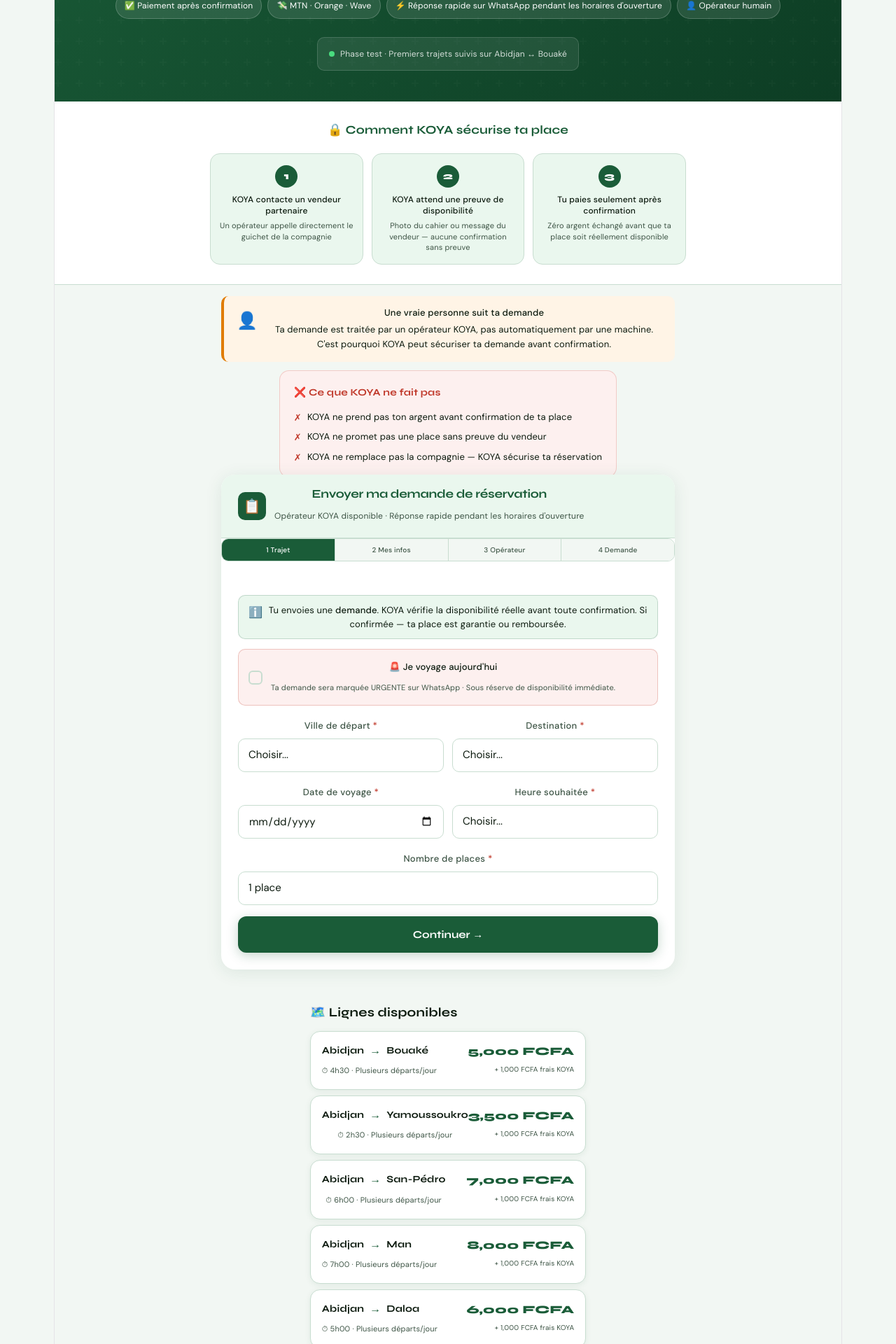
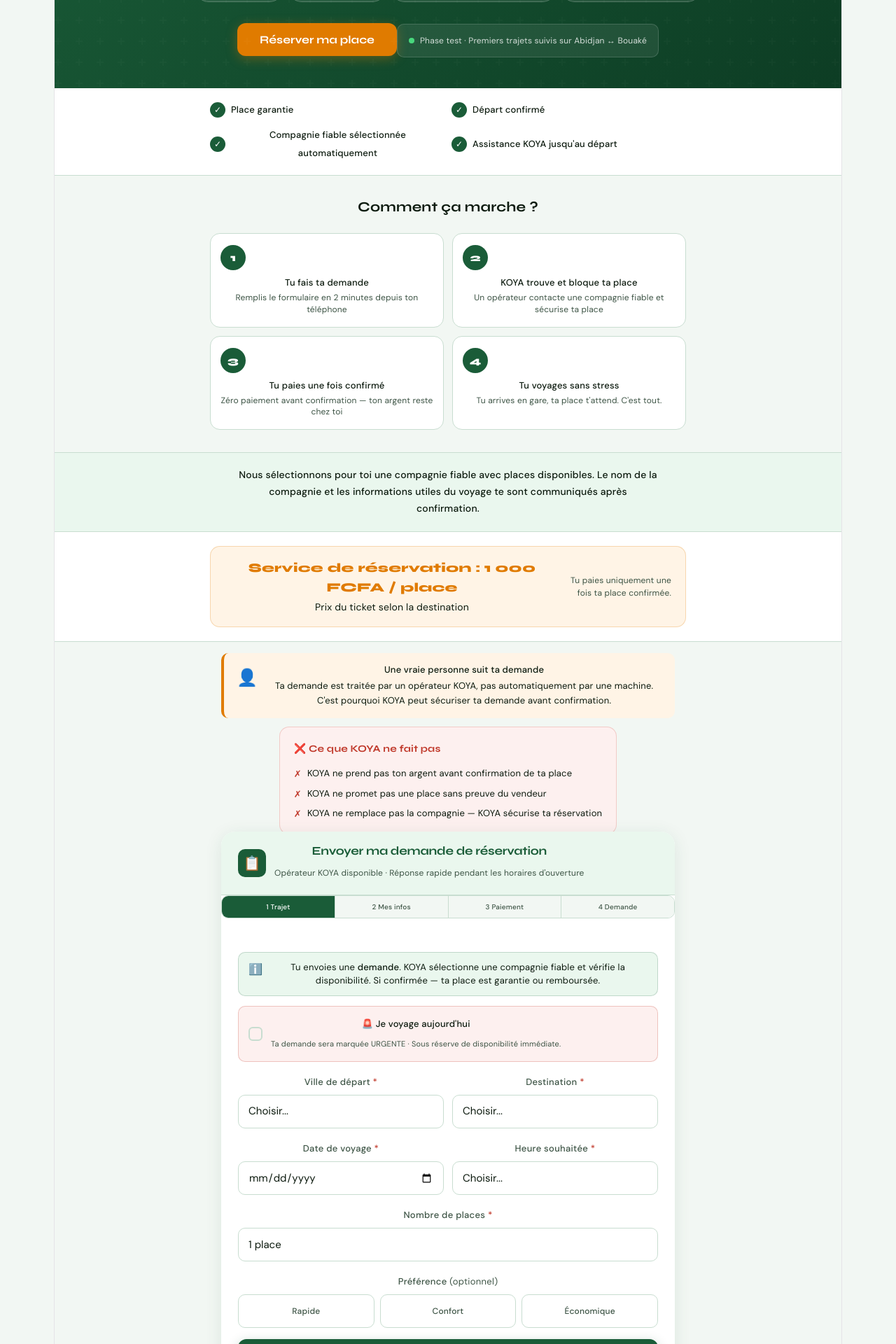
Before and after one commit to Dezcoucou/koya-mvp, a React (Vite) app: page / in a window 1280 px wide. Shown: the part 400-2320 px from the top of the page at 70% size. Built offline with nearby package versions, Linux system fonts and the light colour scheme.

Commit message:
KOYA MVP v9

```diff
--- a/src/App.tsx
+++ b/src/App.tsx
@@ -13,6 +13,7 @@
 const CITIES    = ["Abidjan","Bouaké","Yamoussoukro","San-Pédro","Man","Daloa"];
 const HOURS     = ["06h00","06h30","07h00","08h00","09h00","10h00","12h00","13h00","14h00","15h00"];
 const OPERATORS = ["Orange Money","MTN Money","Wave","Moov Money"];
+const PREFS     = ["Rapide","Confort","Économique"];
 const KOYA_FEES = 1000;
 const KOYA_WA   = "2250142299949";
 
@@ -25,26 +26,11 @@
 
 function formatTel(tel) {
   if (!tel || !tel.trim()) return "Non renseigné";
-  // Nettoyer — garder uniquement les chiffres
   let digits = tel.replace(/\D/g, "");
-  // Si commence par 225 → déjà avec indicatif
-  if (digits.startsWith("225")) {
-    digits = digits.slice(3);
-  }
-  // Si commence par 00225
-  if (digits.startsWith("00225")) {
-    digits = digits.slice(5);
-  }
-  // On a maintenant les 10 chiffres locaux CI
-  // Format : +225 XX XX XX XX XX
-  if (digits.length === 10) {
-    return "+225 " + digits.slice(0,2) + " " + digits.slice(2,4) + " " + digits.slice(4,6) + " " + digits.slice(6,8) + " " + digits.slice(8,10);
-  }
-  // Si 8 chiffres (ancien format CI)
-  if (digits.length === 8) {
-    return "+225 " + digits.slice(0,2) + " " + digits.slice(2,4) + " " + digits.slice(4,6) + " " + digits.slice(6,8);
-  }
-  // Sinon retourner tel quel avec indicatif
+  if (digits.startsWith("225")) digits = digits.slice(3);
+  if (digits.startsWith("00225")) digits = digits.slice(5);
+  if (digits.length === 10) return "+225 " + digits.slice(0,2) + " " + digits.slice(2,4) + " " + digits.slice(4,6) + " " + digits.slice(6,8) + " " + digits.slice(8,10);
+  if (digits.length === 8)  return "+225 " + digits.slice(0,2) + " " + digits.slice(2,4) + " " + digits.slice(4,6) + " " + digits.slice(6,8);
   return "+225 " + digits;
 }
 
@@ -52,6 +38,7 @@
   const urgent = form.urgent ? "URGENT - Voyage aujourd'hui\n\n" : "";
   const tel = "Tel : " + formatTel(form.phone);
   const besoin = form.besoin ? `\nBesoin : ${form.besoin}` : "";
+  const pref = form.pref ? `\nPréférence : ${form.pref}` : "";
   const lines = [
     urgent + "Demande KOYA - " + code,
     "",
@@ -64,14 +51,14 @@
     "Places : " + form.seats,
     "",
     "Montant estime : " + total.toLocaleString() + " FCFA",
-    "(ticket + 1 000 FCFA frais KOYA par place)",
+    "(ticket + 1 000 FCFA service de réservation par place)",
     "Operateur : " + form.operator,
     besoin,
+    pref,
     "",
     "En attente de confirmation de disponibilite.",
   ];
-  const msg = lines.join("\n");
-  return "https://wa.me/" + KOYA_WA + "?text=" + encodeURIComponent(msg);
+  return "https://wa.me/" + KOYA_WA + "?text=" + encodeURIComponent(lines.join("\n"));
 }
 
 const css = `
@@ -111,6 +98,45 @@
 .hero-chips{display:flex;flex-wrap:wrap;gap:8px;justify-content:center;margin-bottom:10px}
 .chip{background:rgba(255,255,255,.10);border:1px solid rgba(255,255,255,.20);color:#fff;
   font-size:12px;padding:5px 12px;border-radius:20px;display:flex;align-items:center;gap:5px}
+.hero-cta{display:inline-block;margin-top:20px;background:var(--o);color:#fff;
+  font-family:'Syne',sans-serif;font-size:16px;font-weight:700;padding:14px 32px;
+  border-radius:12px;border:none;cursor:pointer;box-shadow:0 4px 16px rgba(224,123,0,.35);
+  transition:all .2s}
+.hero-cta:hover{background:#C96F00;transform:translateY(-1px)}
+
+/* CONFIANCE BAND */
+.confiance-band{background:var(--w);border-bottom:1px solid var(--bd);padding:18px 16px}
+.confiance-inner{max-width:680px;margin:0 auto;display:grid;grid-template-columns:repeat(2,1fr);gap:10px}
+.conf-item{display:flex;align-items:center;gap:8px;font-size:13px;font-weight:500;color:var(--dk)}
+.conf-check{width:22px;height:22px;border-radius:50%;background:var(--g);color:#fff;
+  display:flex;align-items:center;justify-content:center;font-size:12px;flex-shrink:0}
+
+/* HOW IT WORKS */
+.how-section{background:var(--lite);padding:32px 16px}
+.how-inner{max-width:680px;margin:0 auto}
+.how-title{font-family:'Syne',sans-serif;font-size:20px;font-weight:700;color:var(--dk);
+  text-align:center;margin-bottom:24px}
+.how-steps{display:grid;grid-template-columns:repeat(2,1fr);gap:12px}
+.how-step{background:var(--w);border:1.5px solid var(--bd);border-radius:14px;
+  padding:16px 14px;position:relative}
+.how-num{width:36px;height:36px;border-radius:50%;background:var(--g);color:#fff;
+  font-family:'Syne',sans-serif;font-weight:800;font-size:15px;
+  display:flex;align-items:center;justify-content:center;margin-bottom:10px}
+.how-step-title{font-size:13px;font-weight:700;color:var(--dk);margin-bottom:4px;line-height:1.3}
+.how-step-desc{font-size:12px;color:var(--mid);line-height:1.4}
+
+/* POSITIONING */
+.positioning-band{background:var(--lg);border-top:1.5px solid var(--bd);border-bottom:1.5px solid var(--bd);
+  padding:20px 16px;text-align:center}
+.positioning-text{max-width:600px;margin:0 auto;font-size:14px;color:var(--dk);line-height:1.7;font-weight:500}
+
+/* PRICE BAND */
+.price-band{background:var(--w);padding:20px 16px;border-bottom:1px solid var(--bd)}
+.price-band-inner{max-width:680px;margin:0 auto;display:flex;align-items:center;justify-content:space-between;
+  background:var(--lo);border:1.5px solid rgba(224,123,0,.25);border-radius:14px;padding:16px 20px}
+.price-band-left{font-size:14px;color:var(--dk);line-height:1.6}
+.price-band-left strong{display:block;font-family:'Syne',sans-serif;font-size:18px;font-weight:800;color:var(--o);margin-bottom:2px}
+.price-band-right{font-size:12px;color:var(--mid);text-align:right;max-width:160px;line-height:1.5}
 
 /* PROOF SOCIALE */
 .proof-bar{background:rgba(255,255,255,.08);border:1px solid rgba(255,255,255,.15);
@@ -119,20 +145,6 @@
 .proof-dot{width:8px;height:8px;border-radius:50%;background:#4ADE80;flex-shrink:0;
   animation:pulse 2s infinite}
 @keyframes pulse{0%,100%{opacity:1}50%{opacity:.4}}
-
-/* HOW IT WORKS */
-.how-section{background:var(--w);border-bottom:1px solid var(--bd);padding:28px 16px}
-.how-inner{max-width:680px;margin:0 auto}
-.how-title{font-family:'Syne',sans-serif;font-size:17px;font-weight:700;color:var(--g);
-  text-align:center;margin-bottom:20px;display:flex;align-items:center;justify-content:center;gap:8px}
-.how-steps{display:grid;grid-template-columns:repeat(3,1fr);gap:12px}
-.how-step{background:var(--lg);border:1.5px solid var(--bd);border-radius:14px;
-  padding:16px 12px;text-align:center}
-.how-num{width:32px;height:32px;border-radius:50%;background:var(--g);color:#fff;
-  font-family:'Syne',sans-serif;font-weight:800;font-size:14px;
-  display:flex;align-items:center;justify-content:center;margin:0 auto 10px}
-.how-step-title{font-size:12px;font-weight:700;color:var(--dk);margin-bottom:6px;line-height:1.3}
-.how-step-desc{font-size:11px;color:var(--mid);line-height:1.4}
 
 /* HUMAN BLOC */
 .human-bar{background:var(--lo);border-left:4px solid var(--o);border-radius:10px;
@@ -184,6 +196,12 @@
 .field input:focus,.field select:focus,.field textarea:focus{border-color:var(--g);box-shadow:0 0 0 3px rgba(26,92,56,.10)}
 .field input::placeholder,.field textarea::placeholder{color:#9BAAA0}
 .row{display:grid;grid-template-columns:1fr 1fr;gap:12px}
+
+/* PREF GRID */
+.pref-grid{display:grid;grid-template-columns:repeat(3,1fr);gap:8px;margin-bottom:16px}
+.pref-opt{border:1.5px solid var(--bd);border-radius:10px;padding:10px 8px;
+  cursor:pointer;transition:all .2s;text-align:center;font-size:12px;font-weight:600;color:var(--mid)}
+.pref-opt.sel{border-color:var(--g);background:var(--lg);color:var(--g)}
 
 /* URGENT TOGGLE */
 .urgent-toggle{display:flex;align-items:center;gap:12px;background:var(--lr);
@@ -246,6 +264,14 @@
 .wa-mandatory{font-size:12px;color:var(--r);font-weight:600;text-align:center;
   margin-top:8px;margin-bottom:16px;display:flex;align-items:center;justify-content:center;gap:5px}
 
+/* CTA FINAL */
+.cta-final{max-width:680px;margin:0 auto 40px;padding:0 16px}
+.cta-final-btn{width:100%;height:60px;background:var(--g);color:#fff;border:none;
+  border-radius:14px;font-family:'Syne',sans-serif;font-size:17px;font-weight:800;
+  cursor:pointer;display:flex;align-items:center;justify-content:center;gap:10px;
+  box-shadow:0 6px 20px rgba(26,92,56,.30);transition:all .2s}
+.cta-final-btn:hover{background:var(--g2);transform:translateY(-1px)}
+
 /* SUCCESS */
 .success-wrap{padding:32px 24px;text-align:center}
 .success-icon{width:76px;height:76px;background:var(--lg);border-radius:50%;
@@ -306,22 +332,24 @@
 @media(max-width:480px){
   .row{grid-template-columns:1fr}
   .payment-grid{grid-template-columns:1fr}
+  .pref-grid{grid-template-columns:repeat(3,1fr)}
   .card-body{padding:18px}
   .how-steps{grid-template-columns:1fr}
+  .confiance-inner{grid-template-columns:1fr}
   .hero{padding:36px 16px 32px}
   .step{font-size:9px;padding:7px 3px}
 }
 `;
 
 export default function KoyaMVP() {
-  const [step, setStep]   = useState(1);
-  const [form, setForm]   = useState({
+  const [step, setStep] = useState(1);
+  const [form, setForm] = useState({
     from:"",to:"",date:"",hour:"",seats:"1",
-    name:"",phone:"",operator:"",besoin:"",urgent:false
+    name:"",phone:"",operator:"",besoin:"",pref:"",urgent:false
   });
-  const [err,  setErr]    = useState("");
-  const [code, setCode]   = useState("");
-  const [busy, setBusy]   = useState(false);
+  const [err,  setErr]  = useState("");
+  const [code, setCode] = useState("");
+  const [busy, setBusy] = useState(false);
 
   const line  = LINES.find(l => l.from === form.from && l.to === form.to);
   const seats = parseInt(form.seats) || 1;
@@ -340,8 +368,7 @@
       if (!form.hour)            return "Choisis une heure souhaitée.";
     }
     if (step === 2) {
-      if (!form.name.trim())                          return "Entre ton nom complet.";
-      // téléphone facultatif
+      if (!form.name.trim()) return "Entre ton nom complet.";
     }
     if (step === 3) {
       if (!form.operator) return "Choisis ton opérateur Mobile Money.";
@@ -363,7 +390,7 @@
 
   function reset() {
     setStep(1);
-    setForm({from:"",to:"",date:"",hour:"",seats:"1",name:"",phone:"",operator:"",besoin:"",urgent:false});
+    setForm({from:"",to:"",date:"",hour:"",seats:"1",name:"",phone:"",operator:"",besoin:"",pref:"",urgent:false});
     setCode(""); setErr("");
   }
 
@@ -372,7 +399,11 @@
     setTimeout(() => document.getElementById("form-anchor")?.scrollIntoView({behavior:"smooth"}), 80);
   }
 
-  const STEP_LABELS = ["Trajet","Mes infos","Opérateur","Demande"];
+  function scrollToForm() {
+    document.getElementById("form-anchor")?.scrollIntoView({behavior:"smooth"});
+  }
+
+  const STEP_LABELS = ["Trajet","Mes infos","Paiement","Demande"];
 
   return (
     <>
@@ -386,44 +417,81 @@
 
       {/* HERO */}
       <div className="hero">
-        <div className="hero-tag">✈ Voyage sans stress</div>
-        <h1>Réserve ton car<br/>depuis ton <em>téléphone</em></h1>
+        <div className="hero-tag">🚌 Service de réservation</div>
+        <h1>Réserve ta place<br/>sans te <em>déplacer</em></h1>
         <p className="hero-sub">
-          Envoie ta demande en 2 minutes. Un opérateur KOYA vérifie
-          la disponibilité réelle. Tu paies seulement après confirmation.
+          On s'occupe de trouver ta place et de la sécuriser pour toi.
         </p>
         <div className="hero-chips">
-          <div className="chip">✅ Paiement après confirmation</div>
-          <div className="chip">💸 MTN · Orange · Wave</div>
-          <div className="chip">⚡ Réponse rapide sur WhatsApp pendant les horaires d'ouverture</div>
-          <div className="chip">👤 Opérateur humain</div>
+          <div className="chip">✅ Place garantie</div>
+          <div className="chip">✅ Départ confirmé</div>
+          <div className="chip">✅ Compagnie sélectionnée pour toi</div>
+          <div className="chip">✅ Assistance jusqu'au départ</div>
         </div>
-        <div className="proof-bar">
+        <button className="hero-cta" onClick={scrollToForm}>
+          Réserver ma place
+        </button>
+        <div className="proof-bar" style={{marginTop:20}}>
           <div className="proof-dot"></div>
           Phase test · Premiers trajets suivis sur Abidjan ↔ Bouaké
         </div>
       </div>
 
-      {/* COMMENT KOYA SÉCURISE */}
+      {/* CONFIANCE BAND */}
+      <div className="confiance-band">
+        <div className="confiance-inner">
+          {[
+            "Place garantie",
+            "Départ confirmé",
+            "Compagnie fiable sélectionnée automatiquement",
+            "Assistance KOYA jusqu'au départ",
+          ].map((item, i) => (
+            <div key={i} className="conf-item">
+              <div className="conf-check">✓</div>
+              {item}
+            </div>
+          ))}
+        </div>
+      </div>
+
+      {/* COMMENT ÇA MARCHE */}
       <div className="how-section">
         <div className="how-inner">
-          <div className="how-title">🔒 Comment KOYA sécurise ta place</div>
+          <div className="how-title">Comment ça marche ?</div>
           <div className="how-steps">
-            <div className="how-step">
-              <div className="how-num">1</div>
-              <div className="how-step-title">KOYA contacte un vendeur partenaire</div>
-              <div className="how-step-desc">Un opérateur appelle directement le guichet de la compagnie</div>
-            </div>
-            <div className="how-step">
-              <div className="how-num">2</div>
-              <div className="how-step-title">KOYA attend une preuve de disponibilité</div>
-              <div className="how-step-desc">Photo du cahier ou message du vendeur — aucune confirmation sans preuve</div>
-            </div>
-            <div className="how-step">
-              <div className="how-num">3</div>
-              <div className="how-step-title">Tu paies seulement après confirmation</div>
-              <div className="how-step-desc">Zéro argent échangé avant que ta place soit réellement disponible</div>
-            </div>
+            {[
+              { n:"1", t:"Tu fais ta demande", d:"Remplis le formulaire en 2 minutes depuis ton téléphone" },
+              { n:"2", t:"KOYA trouve et bloque ta place", d:"Un opérateur contacte une compagnie fiable et sécurise ta place" },
+              { n:"3", t:"Tu paies une fois confirmé", d:"Zéro paiement avant confirmation — ton argent reste chez toi" },
+              { n:"4", t:"Tu voyages sans stress", d:"Tu arrives en gare, ta place t'attend. C'est tout." },
+            ].map((s, i) => (
+              <div key={i} className="how-step">
+                <div className="how-num">{s.n}</div>
+                <div className="how-step-title">{s.t}</div>
+                <div className="how-step-desc">{s.d}</div>
+              </div>
+            ))}
+          </div>
+        </div>
+      </div>
+
+      {/* POSITIONNEMENT */}
+      <div className="positioning-band">
+        <p className="positioning-text">
+        Nous sélectionnons pour toi une compagnie fiable avec places disponibles.
+        Le nom de la compagnie et les informations utiles du voyage te sont communiqués après confirmation.
+        </p>
+      </div>
+
+      {/* PRIX */}
+      <div className="price-band">
+        <div className="price-band-inner">
+          <div className="price-band-left">
+            <strong>Service de réservation : 1 000 FCFA / place</strong>
+            Prix du ticket selon la destination
+          </div>
+          <div className="price-band-right">
+            Tu paies uniquement une fois ta place confirmée.
           </div>
         </div>
       </div>
@@ -488,20 +556,17 @@
               <>
                 <div className="notice blue">
                   <span className="notice-icon">ℹ️</span>
-                  <div>Tu envoies une <strong>demande</strong>. KOYA vérifie la disponibilité réelle
-                  avant toute confirmation. Si confirmée — ta place est garantie ou remboursée.</div>
+                  <div>Tu envoies une <strong>demande</strong>. KOYA sélectionne une compagnie fiable et vérifie la disponibilité. Si confirmée — ta place est garantie ou remboursée.</div>
                 </div>
 
-                {/* URGENT */}
-                <div
-                  className={`urgent-toggle ${form.urgent?"active":""}`}
+                <div className={`urgent-toggle ${form.urgent?"active":""}`}
                   onClick={() => set("urgent", !form.urgent)}>
                   <div className="urgent-cb">
                     {form.urgent && <span style={{color:"#fff",fontSize:13,fontWeight:800}}>✓</span>}
                   </div>
                   <div>
                     <div className="urgent-label">🚨 Je voyage aujourd'hui</div>
-                    <div className="urgent-sub">Ta demande sera marquée URGENTE sur WhatsApp · Sous réserve de disponibilité immédiate.</div>
+                    <div className="urgent-sub">Ta demande sera marquée URGENTE · Sous réserve de disponibilité immédiate.</div>
                   </div>
                 </div>
 
@@ -524,9 +589,7 @@
 
                 {line && (
                   <div className="price-box">
-                    <div className="price-left">
-                      🚌 {line.from} → {line.to}<br/>⏱ {line.duration}
-                    </div>
+                    <div className="price-left">🚌 {line.from} → {line.to}<br/>⏱ {line.duration}</div>
                     <div className="price-right">
                       <div style={{fontSize:11,color:"var(--mid)"}}>Prix indicatif</div>
                       <div className="price-total">{line.price.toLocaleString()} FCFA</div>
@@ -556,6 +619,18 @@
                   </select>
                 </div>
 
+                <div className="field">
+                  <label>Préférence <span style={{fontWeight:400,color:"var(--mid)"}}>(optionnel)</span></label>
+                  <div className="pref-grid">
+                    {PREFS.map(p => (
+                      <div key={p} className={`pref-opt ${form.pref===p?"sel":""}`}
+                        onClick={() => set("pref", form.pref===p?"":p)}>
+                        {p}
+                      </div>
+                    ))}
+                  </div>
+                </div>
+
                 <button className="btn btn-g" onClick={next}>Continuer →</button>
               </>
             )}
@@ -576,7 +651,7 @@
                 <div className="field">
                   <label>Besoin particulier <span style={{fontWeight:400,color:"var(--mid)"}}>(facultatif)</span></label>
                   <textarea
-                    placeholder="Ex : bagages volumineux, voyage avec enfant, personne âgée, départ urgent..."
+                    placeholder="Ex : bagages volumineux, voyage avec enfant, personne âgée..."
                     value={form.besoin}
                     onChange={e => set("besoin", e.target.value)} />
                 </div>
@@ -587,7 +662,7 @@
                       🚌 {form.from} → {form.to}<br/>
                       📅 {form.date} · {form.hour}<br/>
                       💺 {form.seats} place{seats>1?"s":""}
-                      {form.urgent && <><br/><span style={{color:"var(--r)",fontWeight:700}}>⚠️ URGENT — Voyage aujourd'hui</span></>}
+                      {form.urgent && <><br/><span style={{color:"var(--r)",fontWeight:700}}>⚠️ URGENT</span></>}
                     </div>
                     <div className="price-right">
                       <div style={{fontSize:11,color:"var(--mid)"}}>Montant estimé</div>
@@ -599,7 +674,7 @@
 
                 <div className="notice orange">
                   <span className="notice-icon">💳</span>
-                  <div>Le paiement se fait <strong>uniquement après confirmation</strong> de disponibilité par KOYA sur WhatsApp. Tu ne paies rien maintenant.</div>
+                  <div>Le paiement se fait <strong>uniquement après confirmation</strong> par KOYA sur WhatsApp. Tu ne paies rien maintenant.</div>
                 </div>
 
                 <button className="btn btn-sec" onClick={() => { setStep(1); setErr(""); }}>← Retour</button>
@@ -615,8 +690,8 @@
                   <div className="payment-info-body">
                     1. Tu prépares ta demande maintenant<br/>
                     2. Tu l'envoies sur WhatsApp KOYA<br/>
-                    3. Un opérateur vérifie la disponibilité réelle<br/>
-                    4. Tu reçois la <strong>confirmation WhatsApp</strong> rapidement pendant les horaires d'ouverture<br/>
+                    3. KOYA sélectionne une compagnie fiable et vérifie la place<br/>
+                    4. Tu reçois la <strong>confirmation WhatsApp</strong> rapidement<br/>
                     5. <strong>Seulement après confirmation</strong> → tu envoies le paiement<br/>
                     6. Tu reçois ton code de voyage définitif
                   </div>
@@ -657,7 +732,7 @@
               </>
             )}
 
-            {/* STEP 4 — SUCCÈS */}
+            {/* STEP 4 */}
             {step === 4 && (
               <div className="success-wrap">
                 <div className="success-icon">📨</div>
@@ -693,7 +768,7 @@
                   <div className="val-step">
                     <div className="val-num vs-wait">⏳</div>
                     <div className="val-text">
-                      <strong>Opérateur KOYA vérifie auprès du vendeur</strong>
+                      <strong>KOYA sélectionne une compagnie et vérifie ta place</strong>
                       <span>Preuve de disponibilité obligatoire avant confirmation</span>
                     </div>
                   </div>
@@ -708,8 +783,7 @@
 
                 <div className="notice orange" style={{marginBottom:14}}>
                   <span className="notice-icon">ℹ️</span>
-                  <div>Si ta place est <strong>confirmée par KOYA</strong>, elle est garantie
-                  ou remboursée. Zéro paiement avant cette étape.</div>
+                  <div>Si ta place est <strong>confirmée par KOYA</strong>, elle est garantie ou remboursée. Zéro paiement avant cette étape.</div>
                 </div>
 
                 <a href={buildWA(form, code, total)} target="_blank" rel="noopener noreferrer"
@@ -750,6 +824,13 @@
         </div>
       </div>
 
+      {/* CTA FINAL */}
+      <div className="cta-final">
+        <button className="cta-final-btn" onClick={scrollToForm}>
+          🚌 Réserver ma place maintenant
+        </button>
+      </div>
+
       {/* FOOTER */}
       <footer className="footer">
         <div style={{marginBottom:6}}><strong>KOYA</strong> · Ton car. Ta place.</div>
```
